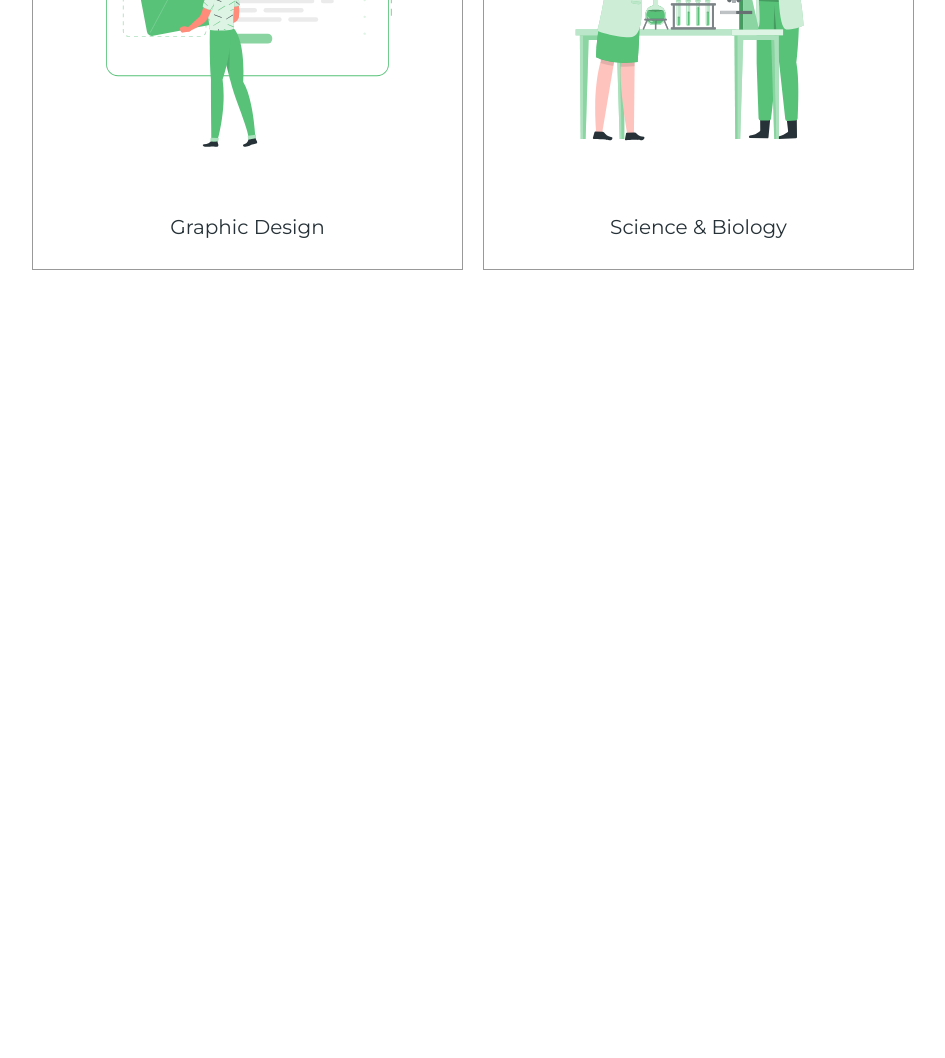
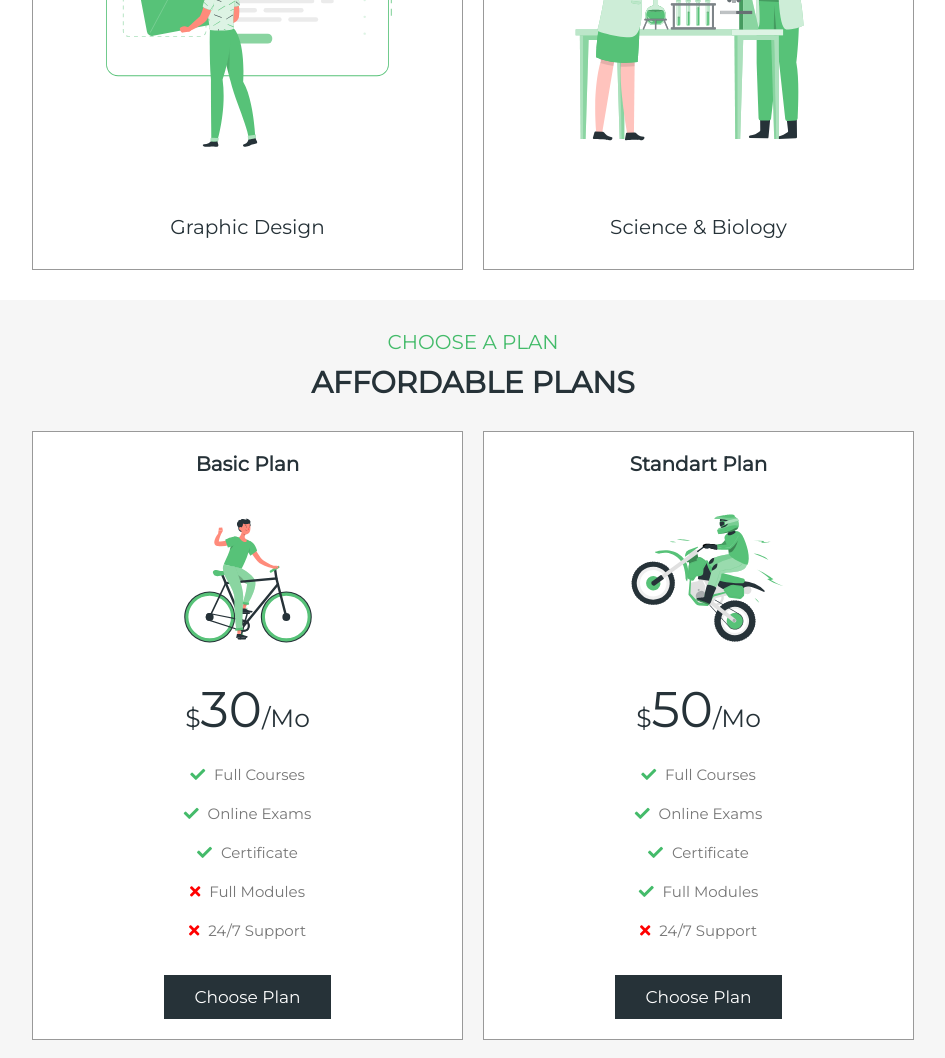
Before and after one commit to Sergey-Reshetnikov/education-website, a website: page index.html in a window 1280 px wide. Shown: the part 3453-4511 px from the top of the page, without its empty margins (317-1262 px from the left). Before the commit the page ends 3753 px from the top, so only its background shows below. Drawn offline with Linux system fonts and the light colour scheme.

Commit message:
feat: finish section pricing

```diff
--- a/css/style.scss
+++ b/css/style.scss
@@ -418,6 +418,57 @@ section {
 
 }
 
+.pricing {
+  .box-container {
+    @include grid(30rem);
+
+    .box {
+      text-align: center;
+      padding: 2rem;
+      border: $border;
+      background: $white;
+
+      h3 {
+        font-size: 2rem;
+        color: $black;
+      }
+
+      img {
+        height: 20rem;
+      }
+
+      .amount {
+        font-size: 5rem;
+        color: $black;
+
+        span {
+          font-size: 2.5rem;
+        }
+      }
+
+      .list {
+        padding: 1.5rem 0;
+        text-align: center;
+
+        p {
+          padding: 1rem 0;
+          font-size: 1.5rem;
+          color: $light-color;
+
+          i {
+            color: $green;
+            padding-right: 0.5rem;
+
+            &.fa-times {
+              color: red;
+            }
+          }
+        }
+      }
+    }
+  }
+}
+
 
 
 
--- a/index.html
+++ b/index.html
@@ -240,6 +240,53 @@
     </div>
   </div>
 </section>
+<section class="pricing" id="pricing">
+  <div class="heading">
+    <span>choose a plan</span>
+    <h3>affordable plans</h3>
+  </div>
+  <div class="box-container">
+    <div class="box">
+      <h3>basic plan</h3>
+      <img src="./images/price-1.svg" alt="">
+      <div class="amount"><span>$</span>30<span>/mo</span></div>
+      <div class="list">
+        <p><i class="fas fa-check"></i> full courses</p>
+        <p><i class="fas fa-check"></i> online exams</p>
+        <p><i class="fas fa-check"></i> certificate</p>
+        <p><i class="fas fa-times"></i> full modules</p>
+        <p><i class="fas fa-times"></i> 24/7 support</p>
+      </div>
+      <a href="#" class="btn">choose plan</a>
+    </div>
+    <div class="box">
+      <h3>standart plan</h3>
+      <img src="./images/price-2.svg" alt="">
+      <div class="amount"><span>$</span>50<span>/mo</span></div>
+      <div class="list">
+        <p><i class="fas fa-check"></i> full courses</p>
+        <p><i class="fas fa-check"></i> online exams</p>
+        <p><i class="fas fa-check"></i> certificate</p>
+        <p><i class="fas fa-check"></i> full modules</p>
+        <p><i class="fas fa-times"></i> 24/7 support</p>
+      </div>
+      <a href="#" class="btn">choose plan</a>
+    </div>
+    <div class="box">
+      <h3>premiup plan</h3>
+      <img src="./images/price-3.svg" alt="">
+      <div class="amount"><span>$</span>90<span>/mo</span></div>
+      <div class="list">
+        <p><i class="fas fa-check"></i> full courses</p>
+        <p><i class="fas fa-check"></i> online exams</p>
+        <p><i class="fas fa-check"></i> certificate</p>
+        <p><i class="fas fa-check"></i> full modules</p>
+        <p><i class="fas fa-check"></i> 24/7 support</p>
+      </div>
+      <a href="#" class="btn">choose plan</a>
+    </div>
+  </div>
+</section>
 
 
 <script src="js/script.js" defer></script>
```
Also changed, not shown: css/style.css.
